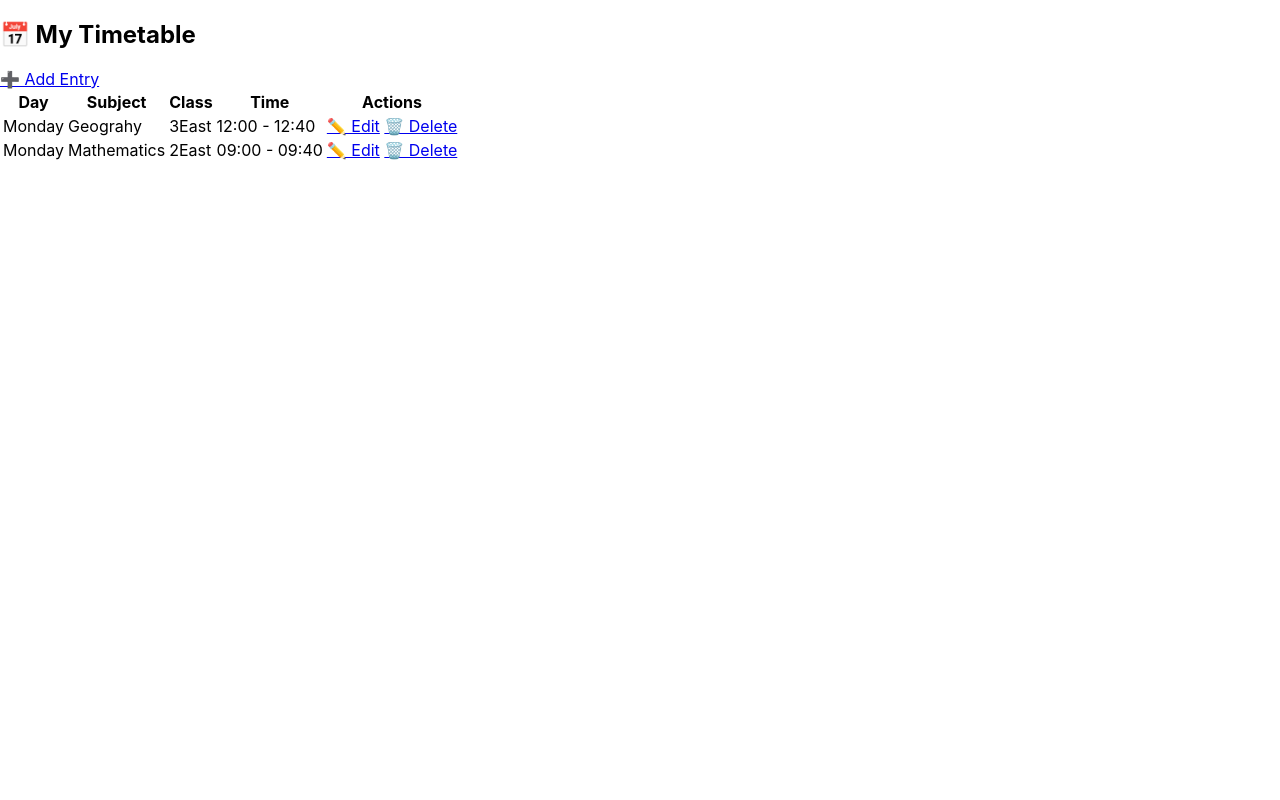
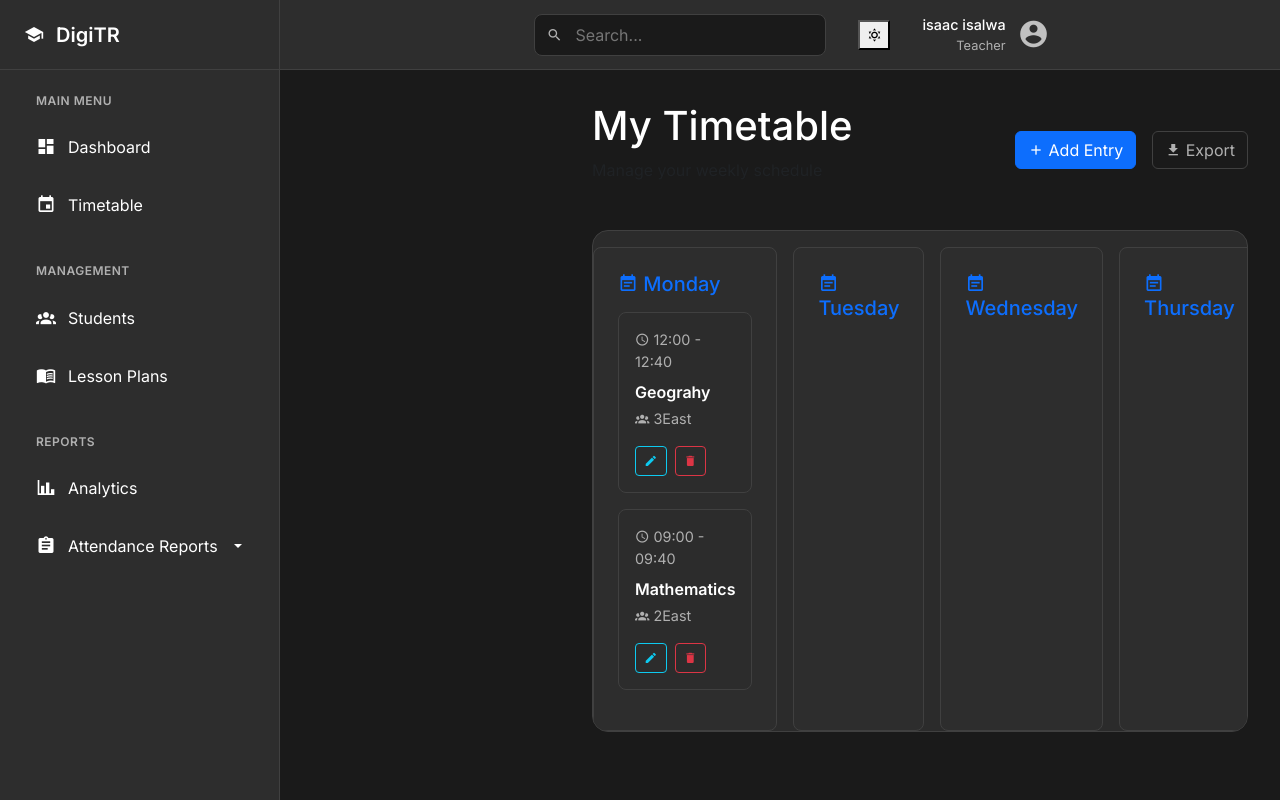
Before and after one commit to isalwa-labs/Tr_manager, a Flask app: template chatgpt/app/templates/timetable.html in a window 1280 px wide. Run offline with Flask 3, Linux system fonts and the light colour scheme; the template is opened without the code that fills it: values that come from a table or form of the project are taken from there, others are empty; a user stored in the database is signed in; some libraries are stand-ins or nearby versions.

Commit message:
timetable update

```diff
--- /dev/null
+++ b/chatgpt/app/static/css/timetable.css
@@ -0,0 +1,105 @@
+.timetable-container {
+    padding: 2rem;
+}
+
+.timetable-header {
+    display: flex;
+    justify-content: space-between;
+    align-items: center;
+    margin-bottom: 2rem;
+}
+
+.timetable-card {
+    background: var(--card-bg);
+    border-radius: 1rem;
+    border: 1px solid var(--border-color);
+    overflow: hidden;
+}
+
+.timetable-actions {
+    display: flex;
+    gap: 1rem;
+}
+
+.day-column {
+    background: var(--bg-secondary);
+    padding: 1.5rem;
+    border-radius: 0.5rem;
+    border: 1px solid var(--border-color);
+}
+
+.schedule-item {
+    background: var(--card-bg);
+    border: 1px solid var(--border-color);
+    border-radius: 0.5rem;
+    padding: 1rem;
+    margin-bottom: 1rem;
+    transition: all 0.3s ease;
+}
+
+.schedule-item:hover {
+    transform: translateY(-2px);
+    box-shadow: 0 4px 6px rgba(0, 0, 0, 0.1);
+}
+
+.schedule-time {
+    font-size: 0.9rem;
+    color: var(--text-secondary);
+    margin-bottom: 0.5rem;
+}
+
+.schedule-subject {
+    font-weight: 600;
+    color: var(--text-primary);
+    margin-bottom: 0.25rem;
+}
+
+.schedule-class {
+    font-size: 0.9rem;
+    color: var(--text-secondary);
+}
+
+.schedule-actions {
+    margin-top: 1rem;
+    display: flex;
+    gap: 0.5rem;
+}
+
+.schedule-actions .btn {
+    padding: 0.25rem 0.5rem;
+    font-size: 0.85rem;
+}
+
+.timetable-grid {
+    display: grid;
+    grid-template-columns: repeat(5, 1fr);
+    gap: 1rem;
+    margin-top: 1rem;
+}
+
+@media (max-width: 992px) {
+    .timetable-grid {
+        grid-template-columns: repeat(3, 1fr);
+    }
+}
+
+@media (max-width: 768px) {
+    .timetable-grid {
+        grid-template-columns: repeat(2, 1fr);
+    }
+
+    .timetable-header {
+        flex-direction: column;
+        gap: 1rem;
+    }
+
+    .timetable-actions {
+        width: 100%;
+    }
+}
+
+@media (max-width: 480px) {
+    .timetable-grid {
+        grid-template-columns: 1fr;
+    }
+}
--- a/chatgpt/app/templates/timetable.html
+++ b/chatgpt/app/templates/timetable.html
@@ -1,49 +1,79 @@
-<!DOCTYPE html>
-<html lang="en">
-<head>
-  <meta charset="UTF-8">
-  <title>My Timetable</title>
-  <link rel="stylesheet" href="{{ url_for('static', filename='css/styles.css') }}">
-</head>
-<body>
-  <div class="container">
-    <div class="header-row">
-        <h2 class="page-title">📅 My Timetable</h2>
-        <a href="{{ url_for('timetable.add_entry') }}" class="btn-primary">➕ Add Entry</a>
+{% extends "base.html" %}
+
+{% block title %}Timetable - DigiTR{% endblock %}
+
+{% block styles %}
+<link rel="stylesheet" href="{{ url_for('static', filename='css/timetable.css') }}">
+{% endblock %}
+
+{% block content %}
+<div class="dashboard-container">
+    <main class="main-content">
+        <div class="content-wrapper">
+            <div class="timetable-header">
+                <div>
+                    <h1>My Timetable</h1>
+                    <p class="text-muted">Manage your weekly schedule</p>
+                </div>
+                <div class="timetable-actions">
+                    <a href="{{ url_for('timetable.add_entry') }}" class="btn btn-primary">
+                        <i class="mdi mdi-plus"></i> Add Entry
+                    </a>
+                    <button class="btn btn-outline-secondary">
+                        <i class="mdi mdi-download"></i> Export
+                    </button>
+                </div>
             </div>
 
             {% if entries %}
-    <div class="card">
-        <table class="styled-table">
-            <thead>
-                <tr>
-                    <th>Day</th>
-                    <th>Subject</th>
-                    <th>Class</th>
-                    <th>Time</th>
-                    <th>Actions</th>
-                </tr>
-            </thead>
-            <tbody>
-            {% for e in entries %}
-                <tr>
-                    <td>{{ e.day }}</td>
-                    <td>{{ e.subject }}</td>
-                    <td>{{ e.class_name }}</td>
-                    <td>{{ e.start_time }} - {{ e.end_time }}</td>
-                    <td>
-                        <a href="{{ url_for('timetable.edit_entry', entry_id=e.id) }}" class="btn-small">✏️ Edit</a>
-                        <a href="{{ url_for('timetable.delete_entry', entry_id=e.id) }}" class="btn-small btn-danger"
-                           onclick="return confirm('Delete this entry?');">🗑️ Delete</a>
-                    </td>
-                </tr>
+            <div class="timetable-card">
+                <div class="timetable-grid">
+                    {% for day in ['Monday', 'Tuesday', 'Wednesday', 'Thursday', 'Friday'] %}
+                    <div class="day-column">
+                        <h5 class="text-primary mb-3">
+                            <i class="mdi mdi-calendar-text"></i> {{ day }}
+                        </h5>
+
+                        {% for e in entries if e.day == day %}
+                        <div class="schedule-item">
+                            <div class="schedule-time">
+                                <i class="mdi mdi-clock-outline"></i>
+                                {{ e.start_time }} - {{ e.end_time }}
+                            </div>
+                            <div class="schedule-subject">{{ e.subject }}</div>
+                            <div class="schedule-class">
+                                <i class="mdi mdi-account-group"></i> {{ e.class_name }}
+                            </div>
+                            <div class="schedule-actions">
+                                <a href="{{ url_for('timetable.edit_entry', entry_id=e.id) }}"
+                                   class="btn btn-outline-info btn-sm">
+                                    <i class="mdi mdi-pencil"></i>
+                                </a>
+                                <a href="{{ url_for('timetable.delete_entry', entry_id=e.id) }}"
+                                   class="btn btn-outline-danger btn-sm"
+                                   onclick="return confirm('Delete this entry?');">
+                                    <i class="mdi mdi-delete"></i>
+                                </a>
+                            </div>
+                        </div>
                         {% endfor %}
-            </tbody>
-        </table>
+                    </div>
+                    {% endfor %}
+                </div>
             </div>
             {% else %}
-        <p>No timetable entries yet. Click "Add Entry" to get started.</p>
+            <div class="text-center p-5">
+                <div class="text-muted mb-3">
+                    <i class="mdi mdi-calendar-blank display-4"></i>
+                </div>
+                <h4>No timetable entries yet</h4>
+                <p class="text-muted">Click "Add Entry" to get started</p>
+                <a href="{{ url_for('timetable.add_entry') }}" class="btn btn-primary">
+                    <i class="mdi mdi-plus"></i> Add First Entry
+                </a>
+            </div>
             {% endif %}
         </div>
-</body>
-</html>
+    </main>
+</div>
+{% endblock %}
```
Also changed, not shown: chatgpt/app/templates/add_timetable.html (+59 -24 lines), chatgpt/instance/db.sqlite. Lines whose indentation alone changed are shown as unchanged.
